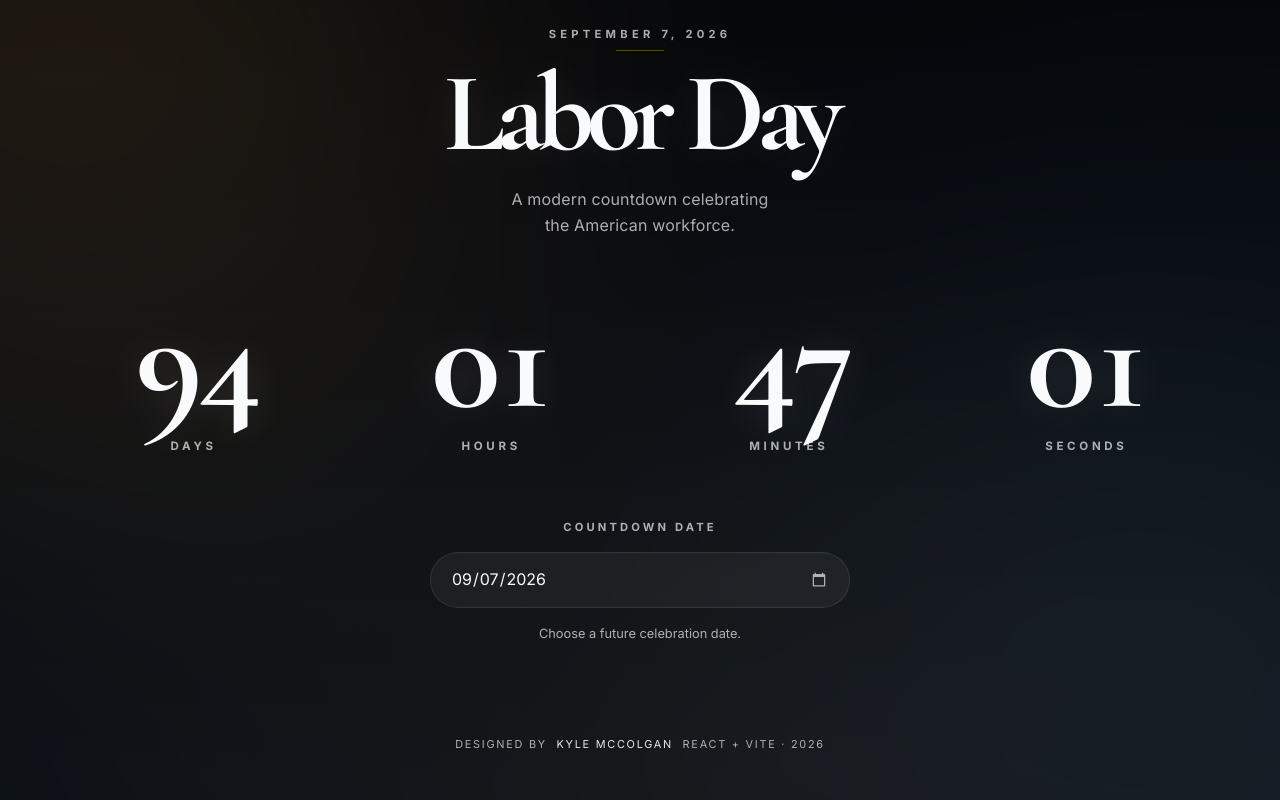
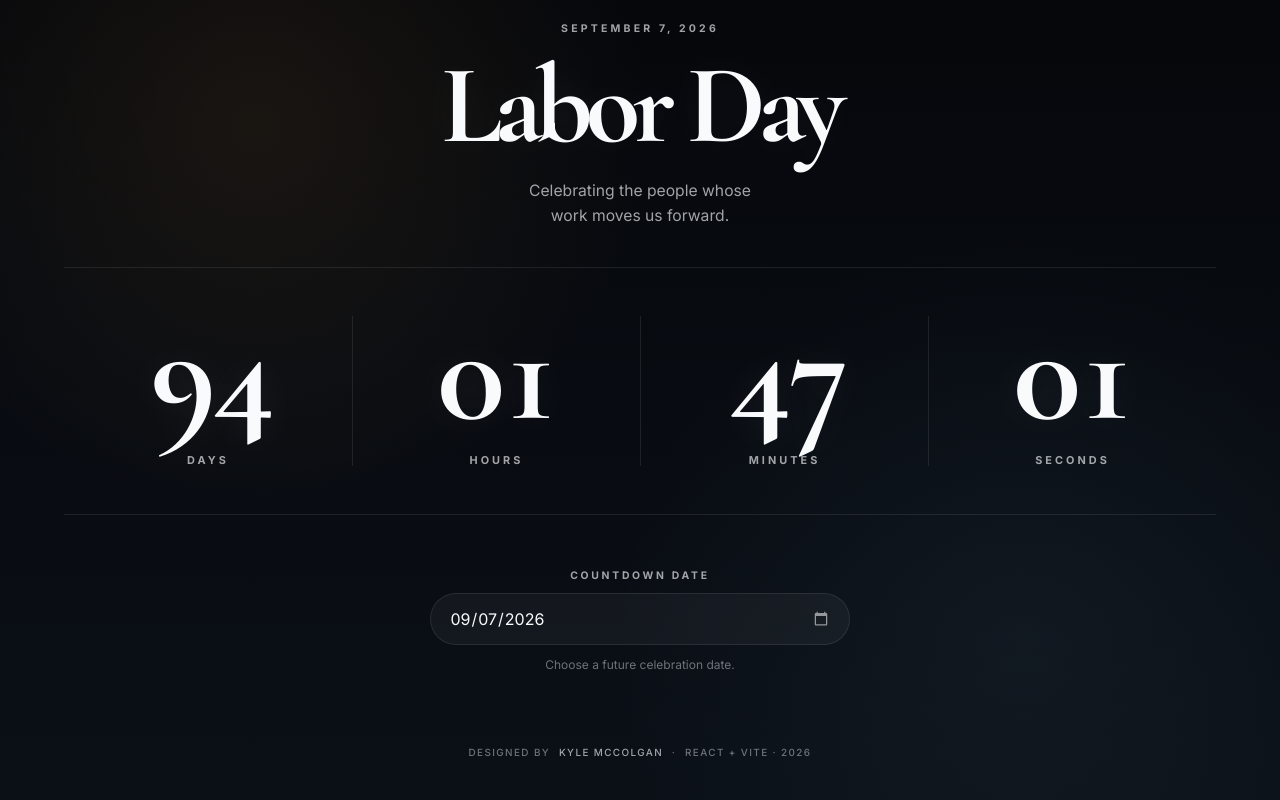
Before and after one commit to mcckyle/the-countdown, a React (Vite) app: page / in a window 1280 px wide. Built offline with nearby package versions, Linux system fonts and the light colour scheme.

Commit message:
Header.jsx: Change the subtitle text to something more occasional.

```diff
--- a/src/App.css
+++ b/src/App.css
@@ -13,48 +13,21 @@
 
     display: flex;
     flex-direction: column;
-    align-items: center;
-    padding: clamp(1rem, 2vw, 2rem) clamp(1rem, 5vw, 4rem) clamp(2rem, 4vw, 3rem);
+    padding: clamp(1rem, 2vw, 1.5rem) clamp(1rem, 5vw, 4rem) clamp(1.5rem, 4vw, 2.5rem);
     overflow: hidden;
 }
 
 /* ====================================
-   App Ambient Atmosphere Styles.
+   App Ambient Background Styles.
 ======================================= */
 .app-shell::before
 {
     content: "";
     position: absolute;
-    inset: -20%;
-    background: radial-gradient(circle at 18% 18%, rgba(198, 139, 60, 0.16), transparent 38%),
-                radial-gradient(circle at 82% 74%, rgba(110, 166, 200, 0.10), transparent 42%),
-                radial-gradient(circle at 50% 100%, rgba(255, 181, 92, 0.06), transparent 60%);
+    inset: 0;
+    background: radial-gradient(circle at 20% 15%, rgba(198, 139, 60, 0.10), transparent 32%),
+                radial-gradient(circle at 80% 80%, rgba(110, 166, 200, 0.07), transparent 34%);
 
-    filter: blur(110px);
-    z-index: -2;
-}
-
-/* ====================================
-   App Subtle Background Texture Styles.
-======================================= */
-.app-shell::after
-{
-    content: "";
-    position: absolute;
-    inset: 0;
-
-    background-image: linear-gradient(
-        rgba(255, 255, 255, 0.025) 1px,
-        transparent 1px
-    ),
-    linear-gradient(
-        90deg,
-        rgba(255, 255, 255, 0.025) 1px,
-        transparent 1px
-    );
-    background-size: 80px 80px;
-    mask-image: radial-gradient(circle, black, transparent 70%);
-    opacity: 0.16;
     pointer-events: none;
     z-index: -1;
 }
@@ -68,40 +41,12 @@
     flex: 1;
     display: flex;
     flex-direction: column;
+    align-items: center;
     justify-content: center;
-    align-items: center;
-    gap: clamp(2rem, 6vw, 4rem);
+    gap: clamp(2rem, 5vw, 3.5rem);
+    margin-inline: auto;
 
-    animation: fadeIn 0.8s ease both;
-}
-
-/* ====================================
-   App Countdown Hero Section Styles.
-======================================= */
-.countdown-section
-{
-    width: 100%;
-    padding: clamp(2rem, 7vw, 6rem);
-    border-radius: var(--radius);
-    background: linear-gradient(180deg, rgba(255, 255, 255, 0.08), rgba(235, 220, 195, 0.025));
-    border: 1px solid rgba(255, 255, 255, 0.090);
-    backdrop-filter: blur(var(--glass-blur));
-    box-shadow: var(--shadow-soft);
-    overflow: hidden;
-}
-.countdown-section::before
-{
-    content: "";
-    position: absolute;
-    inset: 0;
-    pointer-events: none;
-
-    background: linear-gradient(
-        180deg,
-        rgba(255, 255, 255, 0.080),
-        transparent 30%
-    );
-    opacity: 0.70;
+    animation: fadeIn 700ms var(--ease-out) both;
 }
 
 /* ====================================
@@ -115,5 +60,4 @@
 @media (max-width: 640px)
 {
     .app-shell { padding: 1rem; }
-    .app-shell::after { background-size: 55px 55px; }
 }
--- a/src/App.jsx
+++ b/src/App.jsx
@@ -1,6 +1,6 @@
 //Filename: App.jsx
 //Author: Kyle McColgan
-//Date: 1 August 2026
+//Date: 20 August 2026
 //Description: This file contains the entry component for the Countdown React project.
 
 import { useState } from "react";
@@ -11,10 +11,12 @@ import Footer from "./components/Footer/Footer.jsx";
 
 import "./App.css";
 
+const INITIAL_TARGET_DATE = "2026-09-07T00:00:00"
+
 function App()
 {
   //Target date: Labor Day 2026 (September 7, 2026).
-  const [targetDate, setTargetDate] = useState("2026-09-07T00:00:00");
+  const [targetDate, setTargetDate] = useState(INITIAL_TARGET_DATE);
   const today = new Date().toISOString().split("T")[0];
 
   const handleDateChange = ({ target }) =>
--- a/src/components/Countdown/Countdown.css
+++ b/src/components/Countdown/Countdown.css
@@ -5,11 +5,13 @@
 ======================================= */
 .countdown
 {
+    position: relative;
     width: 100%;
     display: grid;
     grid-template-columns: repeat(4, minmax(0, 1fr));
-    gap: clamp(1.25rem, 3vw, 3rem);
-    align-items: center;
+    align-items: end;
+    padding: clamp(1.5rem, 4vw, 3rem) 0;
+    border-block: 1px solid var(--color-border);
 }
 
 /* ====================================
@@ -17,31 +19,34 @@
 ======================================= */
 .time-unit
 {
-    position: relative;
+    min-width: 0;
     display: flex;
     flex-direction: column;
     align-items: center;
     text-align: center;
-    padding-inline: clamp(0.25rem, 1vw, 1rem);
+    padding-inline: clamp(0.5rem, 2vw, 1.5rem);
 }
+.time-unit + .time-unit { border-left: 1px solid var(--color-border); }
 
 /* ====================================
    Countdown Numbers Styles.
 ======================================= */
 .time-value
 {
-    font-family: var(--heading-font);
-    font-size: clamp(4.25rem, 13vw, 9rem);
+    display: block;
+    color: var(--color-text);
+    font-family: var(--font-display);
+    font-size: clamp(4.5rem, 11vw, 9.5rem);
     font-weight: 700;
+    font-variant-numeric: tabular-nums;
     font-feature-settings: "tnum";
-    font-variant-numeric: tabular-nums;
 
-    line-height: 0.85;
-    letter-spacing: -0.07em;
-    color: var(--color-text);
-    text-shadow: 0 0 42px rgba(255, 255, 255, 0.12);
+    line-height: 0.82;
+    letter-spacing: -0.065em;
 
-    animation: countdownTick 400ms ease both;
+    text-shadow: 0 0 40px rgba(255, 255, 255, 0.08);
+
+    animation: countdown-tick 350ms var(--ease-out) both;
 }
 
 /* ====================================
@@ -49,12 +54,13 @@
 ======================================= */
 .time-label
 {
-    margin-top: 1rem;
-    font-size: 0.72rem;
+    margin-top: clamp(1rem, 2vw, 1.5rem);
+    color: var(--color-text-muted);
+    font-size: 0.68rem;
     font-weight: 700;
-    letter-spacing: 0.32em;
+    line-height: 1;
+    letter-spacing: 0.28em;
     text-transform: uppercase;
-    color: var(--color-text-muted);
 }
 
 /* ====================================
@@ -62,31 +68,33 @@
 ======================================= */
 .countdown-complete
 {
-    min-height: 18rem;
+    min-height: clamp(18rem, 35vw, 26rem);
     display: flex;
     flex-direction: column;
     align-items: center;
     justify-content: center;
     text-align: center;
-    gap: 1.25rem;
+    gap: 1rem;
+    padding: 2rem;
 }
 .complete-date
 {
-    margin: 0;
-    font-size: 0.75rem;
-    letter-spacing: 0.3em;
+    color: var(--color-text-muted);
+    font-size: 0.68rem;
+    font-weight: 700;
+    line-height: 1;
+    letter-spacing: 0.28em;
     text-transform: uppercase;
-    color: var(--color-text-muted);
 }
-.complete-title { font-size: clamp(3rem, 9vw, 7rem); letter-spacing: -0.06em; }
-.complete-subtitle { margin: 0; color: var(--color-text-muted); max-width: 34ch; }
+.complete-title { max-width: 12ch; color: var(--color-text); font-size: clamp(3.5rem, 8vw, 7rem); letter-spacing: -0.065em; }
+.complete-subtitle { max-width: 36ch; color: var(--color-text-muted); font-size: 0.90rem; }
 
 /* ====================================
    Countdown Animations Styles.
 ======================================= */
-@keyframes countdownTick
+@keyframes countdown-tick
 {
-    from { opacity: 0.72; transform: translateY(2px); }
+    from { opacity: 0.72; transform: translateY(3px); }
     to { opacity: 1; transform: translateY(0); }
 }
 
@@ -95,9 +103,16 @@
  ======================================= */
 @media (max-width: 760px)
 {
-    .countdown { grid-template-columns: repeat(2, 1fr); gap: 2rem; }
+    .countdown { grid-template-columns: repeat(2, minmax(0, 1fr)); row-gap: 2.5rem; }
+    .time-unit:nth-child(3) { border-left: 0; }
+    .time-unit:nth-child(n + 3) { padding-top: 0.50rem; }
+    .time-value { font-size: clamp(4rem, 17vw, 6.5rem); }
 }
 @media (max-width: 420px)
 {
-    .time-value { font-size: 3.5rem; }
+    .countdown { row-gap: 2rem; padding-block: 1.25rem; }
+    .time-unit { padding-inline: 0.25rem; }
+    .time-value { font-size: clamp(3.25rem, 18vw, 4.5rem); }
+    .time-label { margin-top: 0.85rem; font-size: 0.60rem; letter-spacing: 0.22em; }
+    .complete-title { font-size: clamp(3rem, 15vw, 4.5rem); }
 }
--- a/src/components/DatePicker/DatePicker.css
+++ b/src/components/DatePicker/DatePicker.css
@@ -5,10 +5,11 @@
 ======================================= */
 .date-picker
 {
-    width: min(100%, 400px);
+    width: min(100%, 360px);
     display: flex;
     flex-direction: column;
-    gap: 1rem;
+    gap: 0.75rem;
+    margin-inline: auto;
 }
 
 /* ====================================
@@ -16,12 +17,15 @@
 ======================================= */
 .date-label
 {
+    color: var(--color-text-muted);
+
+    font-size: 0.65rem;
+    font-weight: 700;
+    line-height: 1;
+
+    letter-spacing: 0.26em;
     text-align: center;
-    font-size: 0.7rem;
-    font-weight: 700;
-    letter-spacing: 0.28em;
     text-transform: uppercase;
-    color: var(--color-text-muted);
 }
 
 /* ====================================
@@ -30,21 +34,22 @@
 .date-input
 {
     width: 100%;
-    min-height: 3.5rem;
-    padding: 0.85rem 1.25rem;
-    line-height: 1.2;
+    min-height: 3.25rem;
+    padding: 0.75rem 1.15rem;
 
+
+    background: var(--color-surface);
     color: var(--color-text);
-    background: rgba(255, 255, 255, 0.05);
 
     border: 1px solid var(--color-border);
     border-radius: 999px;
-    backdrop-filter: blur(var(--glass-blur));
+    color-scheme: dark;
 
     transition: border-color var(--transition),
+                background-color var(--transition),
                 box-shadow var(--transition);
 }
-.date-input:hover { border-color: var(--color-border-strong); }
+.date-input:hover { background: var(--color-surface-strong); border-color: var(--color-border-strong); }
 
 /* ====================================
    DatePicker Focus State Styles.
@@ -52,10 +57,9 @@
 .date-input:focus
 {
     outline: none;
-    border-color: var(--color-border-strong);
-    box-shadow: 0 0 0 4px rgba(59, 130, 246, 0.18);
+    border-color: var(--color-secondary);
+    box-shadow: 0 0 0 3px rgba(110, 166, 200, 0.14);
 }
-.date-help { margin: 0; text-align: center; font-size: 0.8rem; color: var(--color-text-muted); }
 
 /* ====================================
    DatePicker Calendar Icon Styles.
@@ -63,8 +67,22 @@
 .date-input::-webkit-calendar-picker-indicator
 {
     cursor: pointer;
-    opacity: 0.65;
+    opacity: 0.55;
 
-    transition: opacity var(--transition);
+    transition: opacity var(--transition-fast);
 }
-.date-input:hover::-webkit-calendar-picker-indicator { opacity: 0.90; }
+.date-input:hover::-webkit-calendar-picker-indicator,
+.date-input:focus::-webkit-calendar-picker-indicator { opacity: 0.90; }
+
+/* ====================================
+   DatePicker Help Text Styles.
+======================================= */
+.date-help { margin: 0; color: var(--color-text-subtle); font-size: 0.75rem; line-height: 1.4; text-align: center; }
+
+/* ====================================
+   DatePicker Media Query Styles.
+======================================== */
+@media (max-width: 420px)
+{
+    .date-picker { width: 100%; }
+}
--- a/src/components/DatePicker/DatePicker.jsx
+++ b/src/components/DatePicker/DatePicker.jsx
@@ -1,6 +1,6 @@
 //Filename: DatePicker.jsx
 //Author: Kyle McColgan
-//Date: 1 August 2026
+//Date: 20 August 2026
 //Description: This file contains the entry component for the Countdown React project.
 
 import "./DatePicker.css";
@@ -9,21 +9,21 @@ export default function DatePicker ({ value, minDate, onChange })
 {
   return (
     <section className="date-picker" aria-labelledby="countdown-date-label">
-      <label htmlFor="countdown-date" className="date-label" id="countdown-date-label">
+      <label id="countdown-date-label" className="date-label" htmlFor="countdown-date">
         Countdown Date
       </label>
 
       <input
         id="countdown-date"
+        className="date-input"
         type="date"
-          className="date-input"
         value={value}
         min={minDate}
         onChange={onChange}
         aria-describedby="countdown-date-help"
         />
 
-      <p className="date-help" id="countdown-date-help">
+      <p id="countdown-date-help" className="date-help">
         Choose a future celebration date.
       </p>
     </section>
--- a/src/components/Footer/Footer.css
+++ b/src/components/Footer/Footer.css
@@ -5,13 +5,11 @@
 ======================================= */
 .footer
 {
-    position: relative;
-    z-index: 1;
     width: 100%;
 
     display: flex;
     justify-content: center;
-    padding-top: 2rem;
+    padding-top: clamp(1.5rem, 3vw, 2rem);
 }
 
 /* ====================================
@@ -20,18 +18,19 @@
 .footer-text
 {
     margin: 0;
+    color: var(--color-text-subtle);
     display: flex;
     align-items: center;
     justify-content: center;
     flex-wrap: wrap;
-    gap: 0.60rem;
+    gap: 0.55rem;
 
-    font-size: 0.68rem;
-    letter-spacing: 0.16em;
+    font-size: 0.62rem;
+    font-weight: 500;
+    line-height: 1.5;
+    letter-spacing: 0.14em;
+    text-align: center;
     text-transform: uppercase;
-    text-align: center;
-    text-wrap: balance;
-    color: var(--color-text-muted);
 }
 
 /* ====================================
@@ -39,24 +38,16 @@
 ======================================= */
 .footer-link
 {
-    color: var(--color-text);
-    opacity: 0.92;
+    color: var(--color-text-muted);
 
     transition: color var(--transition), opacity var(--transition);
 }
-
-/* ====================================
-   Footer Desktop Hover Effects Styles.
-======================================= */
-@media (hover: hover)
-{
-    .footer-link:hover { color: var(--color-accent); opacity: 1; }
-}
+.footer-link:hover { color: var(--color-accent); }
 
 /* ====================================
    Footer Media Query Styles.
 ======================================= */
 @media (max-width: 640px)
 {
-    .footer-text { font-size: 0.58rem; letter-spacing: 0.14em; }
+    .footer-text { max-width: 52ch; font-size: 0.56rem; letter-spacing: 0.11em; }
 }
--- a/src/components/Footer/Footer.jsx
+++ b/src/components/Footer/Footer.jsx
@@ -1,6 +1,6 @@
 //Filename: Footer.jsx
 //Author: Kyle McColgan
-//Date: 1 August 2026
+//Date: 20 August 2026
 //Description: This file contains the Footer component for the Countdown React project.
 
 import "./Footer.css";
@@ -21,6 +21,7 @@ function Footer()
         >
           Kyle McColgan
         </a>
+        <span aria-hidden="true">·</span>
         <span>React + Vite · {year}</span>
       </p>
     </footer>
--- a/src/components/Header/Header.css
+++ b/src/components/Header/Header.css
@@ -5,16 +5,14 @@
 ======================================= */
 .header
 {
-    position: relative;
-    z-index: 1;
     width: 100%;
     display: flex;
     flex-direction: column;
     align-items: center;
     text-align: center;
-    gap: clamp(0.90rem, 2vw, 1.4rem);
+    gap: clamp(0.75rem, 1.5vw, 1.15rem);
 
-    animation: fadeIn 0.8s var(--transition) 0.08s both;
+    animation: fadeIn 700ms var(--ease-out) 80ms both;
 }
 
 /* ====================================
@@ -22,27 +20,14 @@
 ======================================= */
 .header-eyebrow
 {
-    position: relative;
     margin: 0;
-    padding-inline: 0.75rem;
+    color: var(--color-text-muted);
 
-    font-size: 0.7rem;
+    font-size: 0.66rem;
     font-weight: 700;
-    letter-spacing: 0.38em;
+    line-height: 1;
+    letter-spacing: 0.30em;
     text-transform: uppercase;
-    color: var(--color-text-muted);
-}
-.header-eyebrow::after
-{
-    content: "";
-    position: absolute;
-    left: 50%;
-    bottom: -0.55rem;
-    width: 3rem;
-    height: 1px;
-    transform: translateX(-50%);
-    background: var(--color-accent);
-    opacity: 0.45;
 }
 
 /* ====================================
@@ -51,11 +36,11 @@
 .header-title
 {
     max-width: 14ch;
-    font-size: clamp(3.75rem, 10vw, 7rem);
-    line-height: 0.88;
-    letter-spacing: -0.07em;
+    color: var(--color-text);
+    font-size: clamp(4rem, 9vw, 7rem);
+    letter-spacing: -0.065em;
     text-wrap: balance;
-    text-shadow: 0 0 42px rgba(255, 255, 255, 0.10);
+    text-shadow: 0 0 40px rgba(255, 255, 255, 0.07);
 }
 
 /* ====================================
@@ -65,11 +50,10 @@
 {
     margin: 0;
     max-width: 38ch;
-    font-size: clamp(0.9rem, 2vw, 1rem);
-    line-height: 1.65;
-    letter-spacing: 0.01em;
 
     color: var(--color-text-muted);
+    font-size: clamp(0.85rem, 1.5vw, 0.98rem);
+    line-height: 1.6;
     text-wrap: balance;
 }
 
@@ -78,5 +62,8 @@
 ======================================= */
 @media (max-width: 640px)
 {
-    .header-eyebrow { font-size: 0.62rem; letter-spacing: 0.26em; }
+    .header { gap: 0.80rem; }
+    .header-eyebrow { font-size: 0.60rem; letter-spacing: 0.24em; }
+    .header-title { font-size: clamp(3.5rem, 16vw, 5rem); }
+    .header-subtitle { max-width: 32ch; font-size: 0.82rem; }
 }
--- a/src/components/Header/Header.jsx
+++ b/src/components/Header/Header.jsx
@@ -1,6 +1,6 @@
 //Filename: Header.jsx
 //Author: Kyle McColgan
-//Date: 6 August 2026
+//Date: 20 August 2026
 //Description: This file contains the Header component for the Countdown React project.
 
 import "./Header.css";
@@ -8,11 +8,15 @@ import "./Header.css";
 function Header()
 {
   return (
-    <header className="header" aria-labelledby="countdown-title" aria-describedby="countdown-description">
+    <header
+      className="header"
+      aria-labelledby="countdown-title"
+      aria-describedby="countdown-description"
+    >
       <p className="header-eyebrow">September 7, 2026</p>
       <h1 id="countdown-title" className="header-title">Labor Day</h1>
       <p id="countdown-description" className="header-subtitle">
-        A modern countdown celebrating the American workforce.
+        Celebrating the people whose work moves us forward.
       </p>
     </header>
   );
--- a/src/index.css
+++ b/src/index.css
@@ -8,45 +8,57 @@
     --color-bg: #05070b;
     --color-bg-soft: #0b1017;
 
+    --color-surface: rgba(255, 255, 255, 0.045);
+    --color-surface-strong: rgba(255, 255, 255, 0.07);
+
     --color-text: #f8fafc;
-    --color-text-muted: rgba(248, 250, 252, 0.68);
+    --color-text-muted: rgba(248, 250, 252, 0.64);
+    --color-text-subtle: rgba(248, 250, 252, 0.42);
+
     --color-border: rgba(255, 255, 255, 0.09);
-    --color-border-strong: rgba(255, 255, 255, 0.16);
+    --color-border-strong: rgba(255, 255, 255, 0.15);
 
     --color-accent: #c68b3c;
+    --color-accent-soft: rgba(198, 139, 60, 0.16);
     --color-secondary: #6ea6c8;
 
-    --shadow-soft: 0 30px 90px rgba(0, 0, 0, 0.45);
-    --glass-blur: 24px;
+    --shadow-soft: 0 24px 70px rgba(0, 0, 0, 0.38);
+    --shadow-strong: 0 40px 120px rgba(0, 0, 0, 0.48);
+    --blur: 20px;
 
-    --main-font: "Inter", system-ui, sans-serif;
-    --heading-font: "Cormorant Garamond", Georgia, serif;
+    --font-body: "Inter", system-ui, -apple-system, BlinkMacSystemFont, "Segoe UI", sans-serif;
+    --font-display: "Cormorant Garamond", Georgia, serif;
 
-    --radius: 2rem;
-    --transition: 260ms cubic-bezier(0.22, 1, 0.36, 1);
+    --radius-sm: 0.75rem;
+    --radius-md: 1.25rem;
+    --radius-lg: 1.75rem;
+
+    --ease-out: cubic-bezier(0.22, 1, 0.36, 1);
+    --transition: 260ms var(--ease-out);
+    --transition-fast: 160ms var(--ease-out);
 }
 
 /* ====================================
    Global Reset Styles.
 ======================================= */
-* { box-sizing: border-box; }
+*, *::before, *::after { box-sizing: border-box; }
 
 /* ====================================
    Base Layout Styles.
 ======================================= */
 html, body, #root { min-height: 100%; }
-#root { display: flex; }
+#root { display: flex; width: 100%; }
 html { background: var(--color-bg); scroll-behavior: smooth; }
 body
 {
     margin: 0;
-    font-family: var(--main-font);
+    background: linear-gradient(180deg, var(--color-bg), var(--color-bg-soft));
     color: var(--color-text);
+    font-family: var(--font-body);
     line-height: 1.5;
     text-rendering: optimizeLegibility;
-    background: linear-gradient(180deg, var(--color-bg), var(--color-bg-soft));
-
     -webkit-font-smoothing: antialiased;
+    -moz-osx-font-smoothing: grayscale;
 }
 
 /* ====================================
@@ -55,10 +67,11 @@ body
 h1, h2, h3
 {
     margin: 0;
-    font-family: var(--heading-font);
+    font-family: var(--font-display);
     font-weight: 700;
-    line-height: 1;
+    line-height: 0.95;
 }
+p { margin: 0; }
 
 /* ====================================
    Interactive Styles.
@@ -80,19 +93,19 @@ a:hover { color: var(--color-accent); }
 /* ====================================
    Accessibility Styles.
 ======================================= */
-:focus-visible { outline: 2px solid var(--color-secondary); outline-offset: 3px; }
+:focus-visible { outline: 2px solid var(--color-secondary); outline-offset: 4px; }
 
 /* ====================================
    Selection Styles.
 ======================================= */
-::selection { background: var(--color-accent); color: white; }
+::selection { background: var(--color-accent); color: #fff; }
 
 /* ====================================
    Shared Animations Styles.
 ======================================= */
 @keyframes fadeIn
 {
-    from { opacity: 0; transform: translateY(16px); }
+    from { opacity: 0; transform: translateY(12px); }
     to { opacity: 1; transform: translateY(0); }
 }
 
@@ -104,6 +117,7 @@ a:hover { color: var(--color-accent); }
     html { scroll-behavior: auto; }
     *, *::before, *::after
     {
+        scroll-behavior: auto !important;
         transition-duration: 0.01ms !important;
         animation-duration: 0.01ms !important;
         animation-iteration-count: 1 !important;
```
Also changed, not shown: index.html (+5 -5 lines), src/components/Countdown/Countdown.jsx (+7 -6 lines), 1 other file (tests, documents, lock files or other folders). Lines whose indentation alone changed are shown as unchanged.
